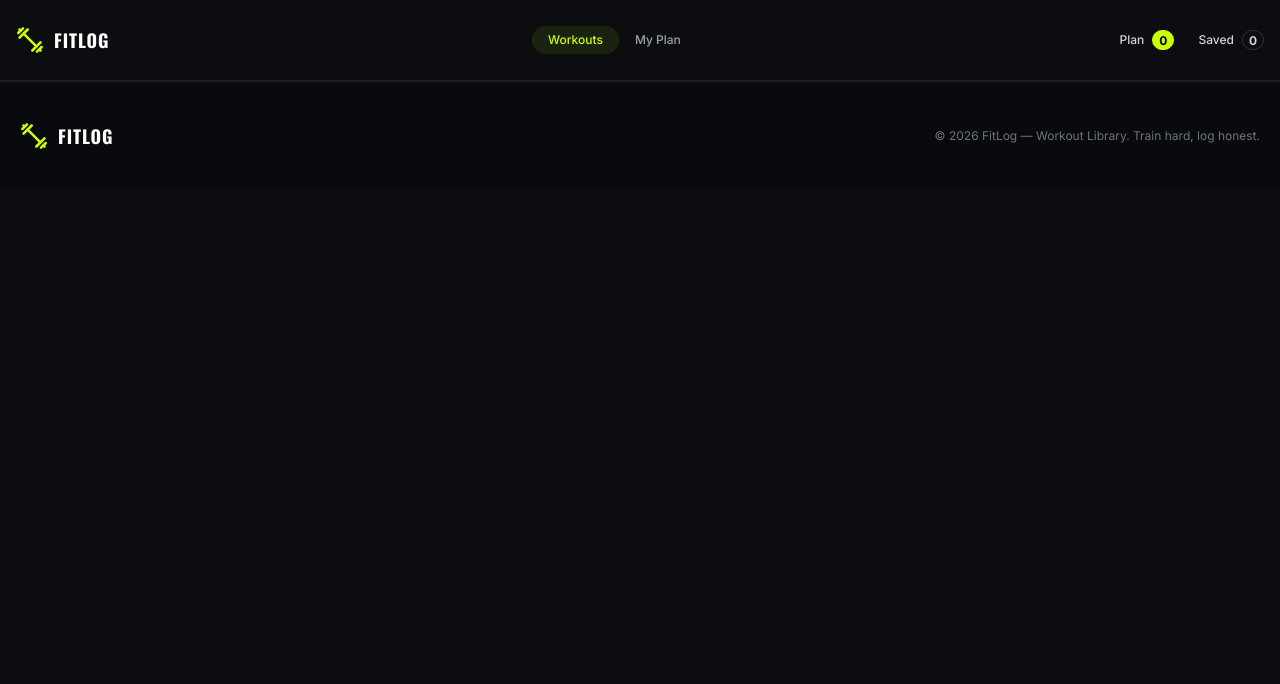
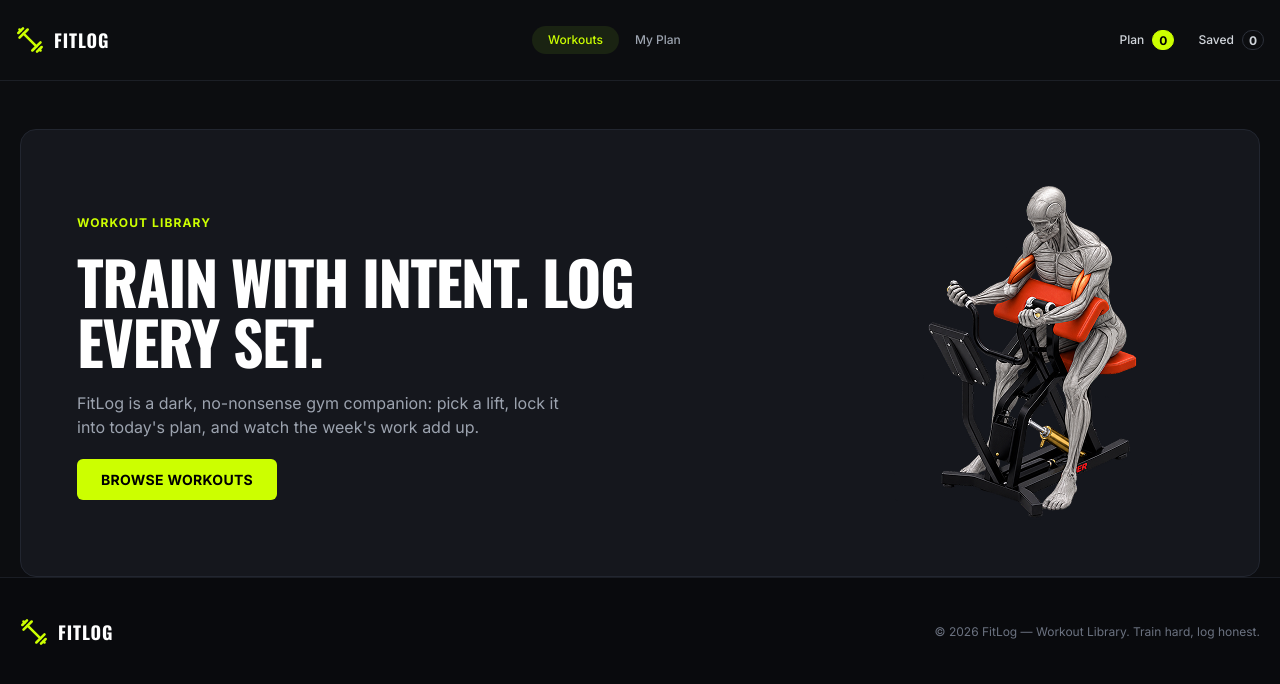
Before and after one commit to webDevSaiF/fitlog, a Next.js app: page / in a window 1280 px wide. Shown: the top 684 px of the page. Built offline with nearby package versions, Linux system fonts and the light colour scheme.

Commit message:
Added hero banner

```diff
--- a/src/app/layout.tsx
+++ b/src/app/layout.tsx
@@ -23,7 +23,7 @@ export default function RootLayout({ children }: LayoutProps<"/">) {
   return (
     <html
       lang="en"
-      className={`${headingFont.variable} ${bodyFont.variable} h-full antialiased`}
+      className={`${headingFont.variable} ${bodyFont.variable} h-full antialiased scroll-smooth`}
     >
       <body className="min-h-full flex flex-col bg-bg text-white font-inter">
         <Navbar />
--- a/src/app/page.tsx
+++ b/src/app/page.tsx
@@ -1,5 +1,7 @@
+import Hero from "../components/Hero";
+
 const HomePage = () => {
-  return <></>;
+  return <Hero />;
 };
 
 export default HomePage;
--- /dev/null
+++ b/src/components/Hero.tsx
@@ -0,0 +1,40 @@
+import heroImg from "@/assets/hero.png";
+import Image from "next/image";
+import Link from "next/link";
+const Hero = () => {
+  return (
+    <section className="mt-8 md:mt-12">
+      <div className="bg-card border border-[#222630] py-8 px-5 md:p-10 xl:p-14 rounded-2xl flex flex-col md:flex-row items-center justify-between gap-10">
+        <div>
+          <h3 className="text-accent text-xs font-bold tracking-[1.1px] leading-[1.33] text-center md:text-left">
+            WORKOUT LIBRARY
+          </h3>
+          <h1 className="mt-3 md:mt-5 font-oswald text-4xl lg:text-6xl tracking-[-1.5px] font-extrabold text-center md:text-left">
+            TRAIN WITH INTENT. LOG <br className="hidden xl:block" /> EVERY SET.
+          </h1>
+          <Image
+            className="w-50 mt-5 md:hidden mx-auto"
+            src={heroImg}
+            alt="Hero Image"
+          />
+          <p className="mt-5 text-[#9CA3AF] text-xs md:text-sm lg:text-base font-normal leading-[1.5] mb-7 text-center md:text-left">
+            FitLog is a dark, no-nonsense gym companion: pick a lift, lock it
+            <br className="hidden xl:block" />
+            into today's plan, and watch the week's work add up.
+          </p>
+          <Link
+            className="bg-accent text-black rounded-md py-3 px-6 font-bold uppercase tracking-[0.3px] leading-[1.33] text-xs lg:text-sm block md:inline mx-auto text-center"
+            href={"#library"}
+          >
+            BROWSE WORKOUTS
+          </Link>
+        </div>
+        <div className="hidden md:block">
+          <Image src={heroImg} alt="Hero Image" />
+        </div>
+      </div>
+    </section>
+  );
+};
+
+export default Hero;
```
